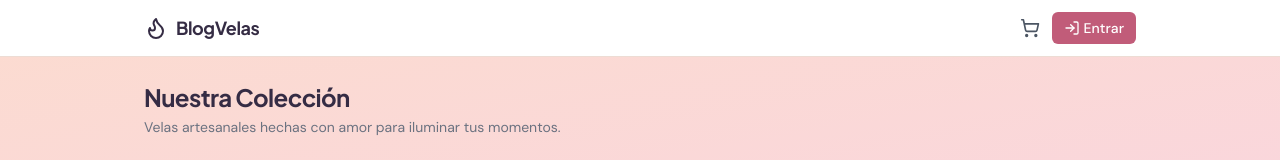
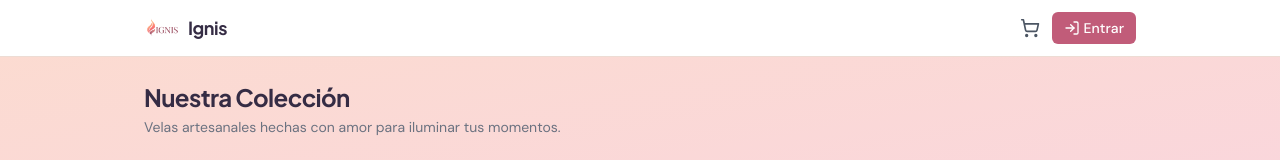
Before and after one commit to Ferbarotz/BlogVelas, a Next.js app: page / in a window 1280 px wide. Shown: the top 160 px of the page. Built offline with nearby package versions, Linux system fonts and the light colour scheme; no server answers; the database is empty.

Commit message:
Rebrand: BlogVelas -> Ignis con logo nuevo

```diff
--- a/app/layout.tsx
+++ b/app/layout.tsx
@@ -14,14 +14,14 @@ const jakartaSans = Plus_Jakarta_Sans({ subsets: ['latin'], variable: '--font-di
 const jetbrainsMono = JetBrains_Mono({ subsets: ['latin'], variable: '--font-mono' });
 
 export const metadata: Metadata = {
-  title: 'BlogVelas - Tienda de Velas Artesanales',
+  title: 'Ignis - Velas Artesanales',
   description: 'Descubre nuestra colección de velas artesanales: aromáticas, decorativas y naturales.',
   icons: {
     icon: '/favicon.svg',
     shortcut: '/favicon.svg',
   },
   openGraph: {
-    title: 'BlogVelas - Tienda de Velas Artesanales',
+    title: 'Ignis - Velas Artesanales',
     description: 'Descubre nuestra colección de velas artesanales.',
     images: [{ url: '/og-image.png' }],
   },
--- a/app/signup/page.tsx
+++ b/app/signup/page.tsx
@@ -51,7 +51,7 @@ export default function SignupPage() {
         <div className="text-center mb-8">
           <Flame className="w-10 h-10 text-foreground mx-auto mb-3" />
           <h1 className="font-display text-xl font-bold text-foreground tracking-tight">Crear Cuenta</h1>
-          <p className="text-sm text-gray-500 mt-1">Regístrate en BlogVelas</p>
+          <p className="text-sm text-gray-500 mt-1">Regístrate en Ignis</p>
         </div>
         <form onSubmit={handleSubmit} className="space-y-4">
           <div>
--- a/components/header.tsx
+++ b/components/header.tsx
@@ -1,6 +1,7 @@
 'use client';
 import Link from 'next/link';
-import { ShoppingCart, Flame, User, LogIn, LogOut } from 'lucide-react';
+import Image from 'next/image';
+import { ShoppingCart, User, LogIn, LogOut } from 'lucide-react';
 import { useCartStore } from '@/lib/cart-store';
 import { useSession, signOut } from 'next-auth/react';
 import { ClientOnly } from '@/components/client-only';
@@ -15,8 +16,8 @@ export function Header() {
     <header className="sticky top-0 z-50 bg-white border-b border-border">
       <div className="max-w-5xl mx-auto px-4 h-14 flex items-center justify-between">
         <Link href="/" className="flex items-center gap-2">
-          <Flame className="w-6 h-6 text-foreground" />
-          <span className="font-display font-bold text-lg text-foreground tracking-tight">BlogVelas</span>
+          <Image src="/ignis-logo.png" alt="Ignis" width={36} height={36} className="rounded-sm" />
+          <span className="font-display font-bold text-lg text-foreground tracking-tight">Ignis</span>
         </Link>
         <div className="flex items-center gap-3">
           {isAdmin && (
--- a/lib/cart-store.ts
+++ b/lib/cart-store.ts
@@ -22,7 +22,7 @@ interface CartState {
 function loadCart(): CartItem[] {
   if (typeof window === 'undefined') return [];
   try {
-    const stored = localStorage.getItem('blogvelas-cart');
+    const stored = localStorage.getItem('ignis-cart');
     return stored ? JSON.parse(stored) : [];
   } catch {
     return [];
@@ -32,7 +32,7 @@ function loadCart(): CartItem[] {
 function saveCart(items: CartItem[]) {
   if (typeof window === 'undefined') return;
   try {
-    localStorage.setItem('blogvelas-cart', JSON.stringify(items));
+    localStorage.setItem('ignis-cart', JSON.stringify(items));
   } catch {}
 }
 
```
Also changed, not shown: public/ignis-logo.png (added).
